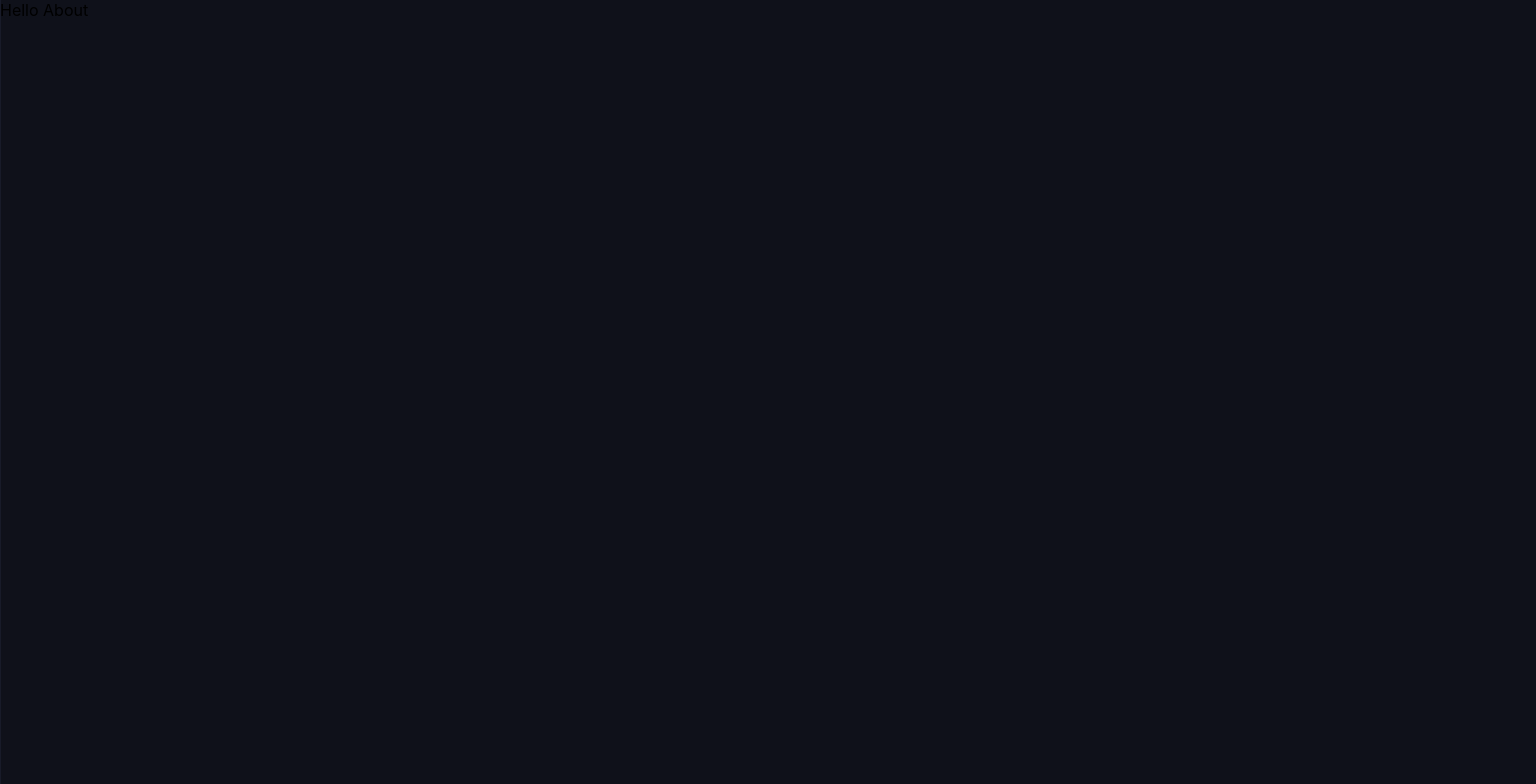
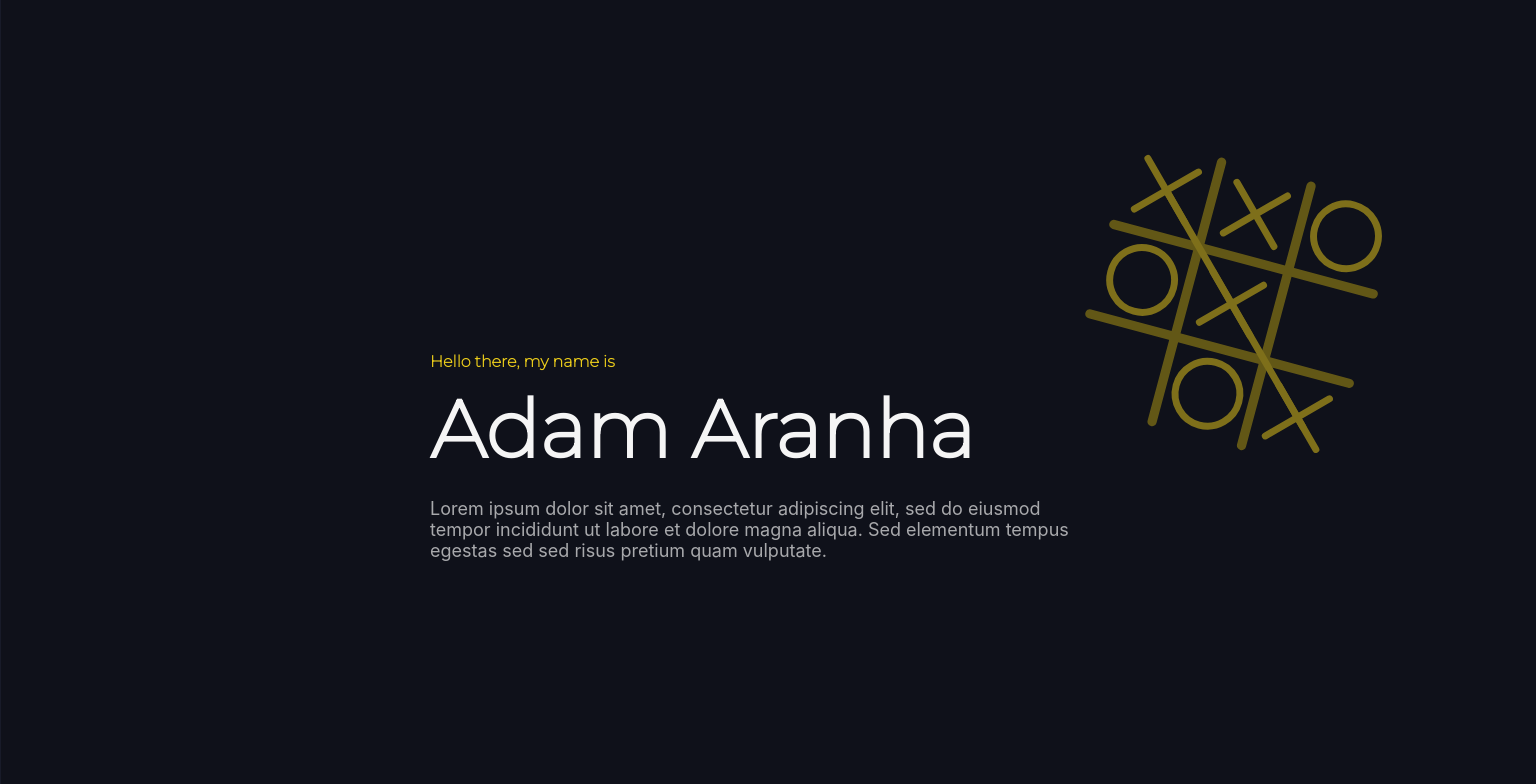
Before and after one commit to AdamAranha/portfolio, a React (Create React App) app: page / in a window 1536 px wide. Shown: the top 784 px of the page. Built offline with nearby package versions, Linux system fonts and the light colour scheme.

Commit message:
Minor additions, adding to site

```diff
--- a/public/index.html
+++ b/public/index.html
@@ -24,7 +24,7 @@
       work correctly both with client-side routing and a non-root public URL.
       Learn how to configure a non-root public URL by running `npm run build`.
     -->
-    <title>React App</title>
+    <title>Adam Aranha</title>
   </head>
   <body>
     <noscript>You need to enable JavaScript to run this app.</noscript>
--- a/src/App.css
+++ b/src/App.css
@@ -2,3 +2,11 @@
   box-sizing: border-box;
   margin:0;
 }
+
+body::-webkit-scrollbar-track {
+  color: red;
+}
+
+body::-webkit-scrollbar-thumb {
+  background-color: darkgrey;
+}
--- a/src/App.js
+++ b/src/App.js
@@ -1,3 +1,4 @@
+import './Styles/fonts.css';
 import './App.css';
 import About from './Components/About';
 import Contact from './Components/Contact';
--- a/src/Components/About.js
+++ b/src/Components/About.js
@@ -1,10 +1,28 @@
-import React from 'react';
+import React, { useEffect, useState } from 'react';
 import '../Styles/About.css';
+import kenobi from '../Assets/kenobi2.png';
+import tictactoe from '../Assets/tictactoe.svg';
 
 const About = ()=>{
+
+    const [offsetY,setOffsetY] = useState(0);
+    const handleScroll = () => setOffsetY(window.scrollY);
+
+    useEffect(()=>{
+        window.addEventListener('scroll', handleScroll);
+
+        return () => {
+            window.removeEventListener('scroll', handleScroll);
+        }
+    },[])
+
     return (
         <div className='about' id='about'>
-            <p>Hello About</p>
+        <img id='tictactoe' src={tictactoe} style={{transform: ` rotate(15deg) translateY(${offsetY * 0.5}px)`}}/>
+        <p>Lorem ipsum dolor sit amet, consectetur adipiscing elit, sed do eiusmod tempor incididunt ut labore et dolore magna aliqua. Sed elementum tempus egestas sed sed risus pretium quam vulputate.</p>
+        <h1><span id='adam'>Adam</span> Aranha</h1>
+        <h4>Hello there, my name is</h4>
+        <img className='kenobi'src={kenobi}/>
         </div>
     )
 }
--- a/src/Components/Navbar.js
+++ b/src/Components/Navbar.js
@@ -12,10 +12,10 @@ const Navbar = ()=>{
         let navbar = document.getElementById('navbar');
         const showNav= () => {
                 if (window.scrollY > scrollPos) {
-                    navbar.style.bottom = '-100px';
-                    } else {
-                        navbar.style.bottom = '0';
-                    }
+                    if (window.screen.width < 1366) navbar.style.bottom = '-100px';
+                } else {
+                    if (window.screen.width < 1366) navbar.style.bottom = '0';
+                }
                     scrollPos = window.scrollY;
             }
        if(window.screen.width < 1366) {
@@ -25,7 +25,7 @@ const Navbar = ()=>{
 
         const jumpToSection = (id) => document.getElementById(id).scrollIntoView({behavior:'smooth'});
         headers.forEach(({id,name})=> {
-            document.getElementById(name).addEventListener('click',()=>jumpToSection(id));
+            document.getElementById(name).addEventListener('click',() => jumpToSection(id));
         })
         return function cleanUpListeners() {
             headers.forEach(({id,name}) => {
@@ -59,13 +59,11 @@ const Navbar = ()=>{
                 {headers.map(({name,img}) => {
                     return (
                         <li id={name} key={name}>
-                           <img src={img}/>
+                           <img src={img} alt={name}/>
                            <p>{name}</p>
                         </li>
-                    )
-                })}
+                    )})}
             </ul>
-
         </div>
     )
 }
--- a/src/Styles/About.css
+++ b/src/Styles/About.css
@@ -4,6 +4,100 @@
   width: 100vw;
   max-width: 100%;
   max-height: 100%;
-  left: 0;
+  display: -webkit-box;
+  display: -ms-flexbox;
+  display: flex;
+  -webkit-box-orient: vertical;
+  -webkit-box-direction: reverse;
+      -ms-flex-direction: column-reverse;
+          flex-direction: column-reverse;
+  -webkit-box-pack: center;
+      -ms-flex-pack: center;
+          justify-content: center;
+  padding: 0 10vw;
+  color: whitesmoke;
+}
+
+.about h4 {
+  font-family: 'Montserrat', sans-serif;
+  width: -webkit-fit-content;
+  width: -moz-fit-content;
+  width: fit-content;
+  color: #eccd1b;
+  background-color: #0f111a;
+  z-index: 1;
+}
+
+.about .kenobi {
+  display: none;
+}
+
+.about h1 {
+  color: whitesmoke;
+  font-size: clamp(40px, 8vw, 80px);
+  font-family: 'Montserrat', sans-serif;
+  width: -webkit-fit-content;
+  width: -moz-fit-content;
+  width: fit-content;
+  padding-top: 10px;
+  background-color: #0f111a;
+  z-index: 1;
+}
+
+.about p {
+  padding-top: 20px;
+  color: rgba(245, 245, 245, 0.671);
+}
+
+.about #tictactoe {
+  position: absolute;
+  width: 200px;
+  right: 10vw;
+  top: 10vw;
+  opacity: .5;
+}
+
+@media (min-width: 1366px) {
+  .about {
+    padding: 0 28vw;
+  }
+  .about .kenobi {
+    display: block;
+    position: relative;
+    width: 200px;
+    bottom: -115px;
+    -webkit-transition: bottom 400ms linear;
+    transition: bottom 400ms linear;
+  }
+  .about h4:hover + .kenobi {
+    bottom: -20px;
+  }
+  .about p {
+    font-size: 18px;
+  }
+  .about #tictactoe {
+    display: block;
+    position: absolute;
+    width: 300px;
+    right: 10vw;
+    top: 10vw;
+    opacity: .5;
+  }
+}
+
+@media (min-width: 1920px) {
+  .about #tictactoe {
+    position: absolute;
+    width: 400px;
+    right: 20vw;
+    top: 10vw;
+    opacity: .5;
+  }
+}
+
+@media (min-width: 2560px) {
+  .about p {
+    padding-right: 5vw;
+  }
 }
 /*# sourceMappingURL=About.css.map */
--- a/src/Styles/About.scss
+++ b/src/Styles/About.scss
@@ -5,5 +5,97 @@
     max-width: 100%;
     max-height: 100%;
 
-    left:0;
+    display: flex;
+    flex-direction: column-reverse;
+    justify-content: center;
+
+    padding: 0 10vw;
+
+    color:whitesmoke;
+
+    h4 {
+        font-family: 'Montserrat', sans-serif;
+        width: fit-content;
+        color: #eccd1b;
+        background-color: #0f111a;
+        z-index: 1;
+    }
+
+    .kenobi { display: none; }
+
+    h1 {
+        color: whitesmoke;
+        font-size: clamp(40px, 8vw, 80px);
+        font-family: 'Montserrat', sans-serif;
+        width: fit-content;
+        padding-top: 10px;
+        background-color: #0f111a;
+        z-index: 1;
+    }
+
+    p {
+        padding-top: 20px;
+        color: rgba(245, 245, 245, 0.671);
+    }
+
+    #tictactoe {
+        position: absolute;
+        width: 200px;
+        right: 10vw;
+        top: 10vw;
+        opacity: .5;
+    }
+
 }
+
+@media (min-width: 1366px) {
+    .about {
+        padding: 0 28vw;
+
+        .kenobi {
+            display: block;
+            position: relative;
+            width: 200px;
+            // transform: rotate(90deg);
+            bottom: -115px;
+            transition: bottom 400ms linear;
+        }
+
+        h4 {
+            &:hover {
+                + .kenobi { bottom:-20px; }
+            }
+        }
+
+        p { font-size: 18px; }
+
+        #tictactoe {
+            display: block;
+            position: absolute;
+            width: 300px;
+            right: 10vw;
+            top: 10vw;
+            opacity: .5;
+        }
+    }
+}
+
+@media (min-width: 1920px) {
+    .about {
+        #tictactoe {
+            position: absolute;
+            width: 400px;
+            right: 20vw;
+            top: 10vw;
+            opacity: .5;
+        }
+    }
+}
+
+@media (min-width: 2560px) {
+    .about {
+        p {
+            padding-right:5vw;
+        }
+    }
+}
--- a/src/Styles/Navbar.css
+++ b/src/Styles/Navbar.css
@@ -16,6 +16,7 @@
   overflow: hidden;
   -webkit-transition: bottom 250ms ease;
   transition: bottom 250ms ease;
+  z-index: 1;
 }
 
 .navbar ul {
@@ -45,8 +46,9 @@
 }
 
 .navbar ul li p {
-  color: whitesmoke;
+  color: rgba(245, 245, 245, 0.527);
   font-weight: 400;
+  padding-top: 5px;
   display: none;
 }
 
@@ -92,7 +94,8 @@
             box-shadow: rgba(0, 0, 0, 0.35) 0px 5px 15px;
   }
   .navbar ul li p {
-    padding-left: 10px;
+    color: whitesmoke;
+    padding: 0 0 0 10px;
     white-space: nowrap;
     opacity: 0;
     -webkit-transition: opacity 400ms ease-in-out;
--- a/src/Styles/Navbar.scss
+++ b/src/Styles/Navbar.scss
@@ -11,6 +11,7 @@ $base-colour: #181b29;
     align-items: center;
     overflow: hidden;
     transition: bottom 250ms ease;
+    z-index: 1;
 
 
     ul {
@@ -32,8 +33,9 @@ $base-colour: #181b29;
             }
 
             p {
-                color: whitesmoke;
+                color: rgba(245, 245, 245, 0.527);
                 font-weight: 400;
+                padding-top: 5px;
                 display: none;
             }
         }
@@ -77,7 +79,8 @@ $base-colour: #181b29;
                     box-shadow: rgba(0, 0, 0, 0.35) 0px 5px 15px;                }
 
                 p {
-                    padding-left: 10px;
+                    color: whitesmoke;
+                    padding: 0 0 0 10px;
                     white-space: nowrap;
                     opacity: 0;
                     transition: opacity 400ms ease-in-out;
```
Also changed, not shown: 2 other files (tests, documents, lock files or other folders).
